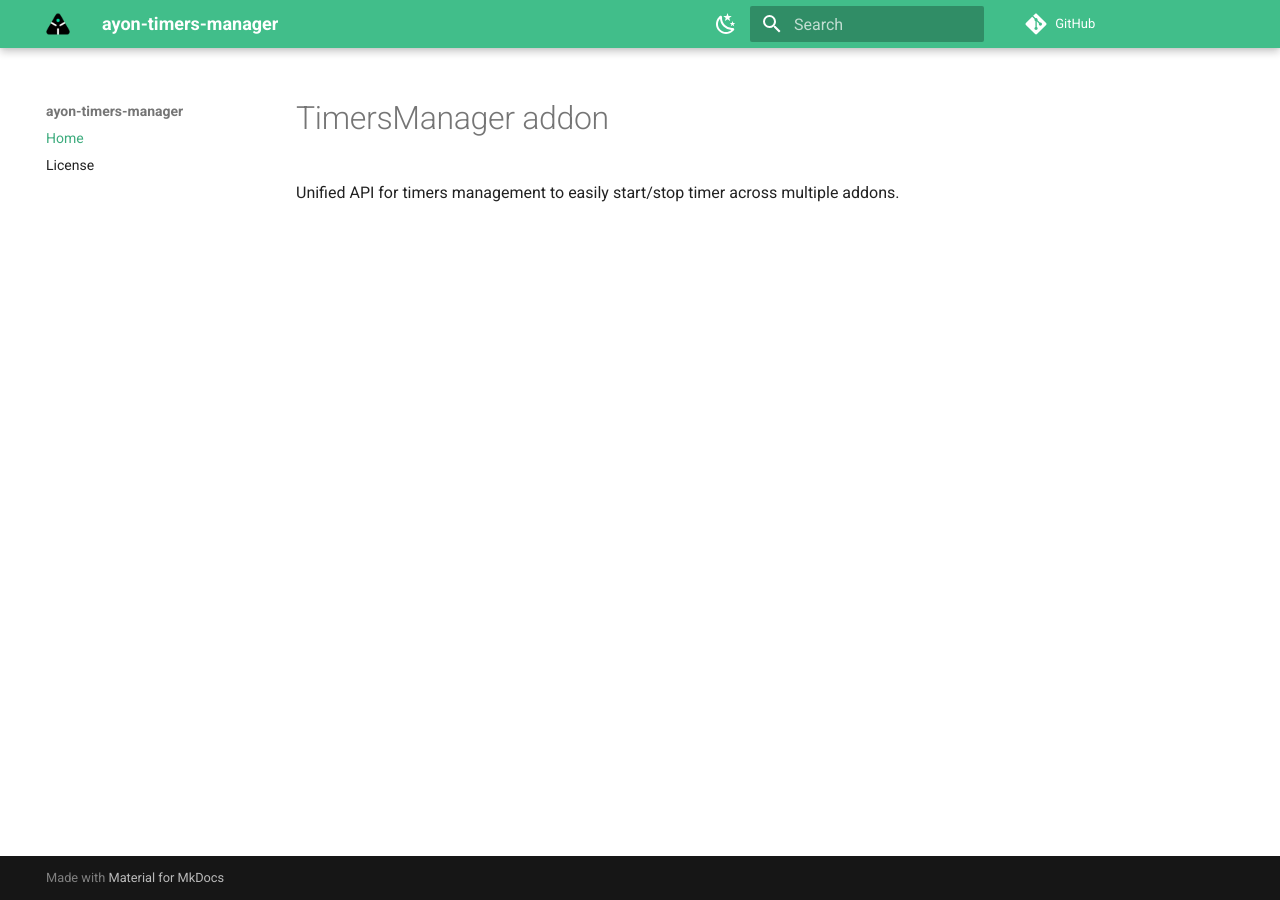
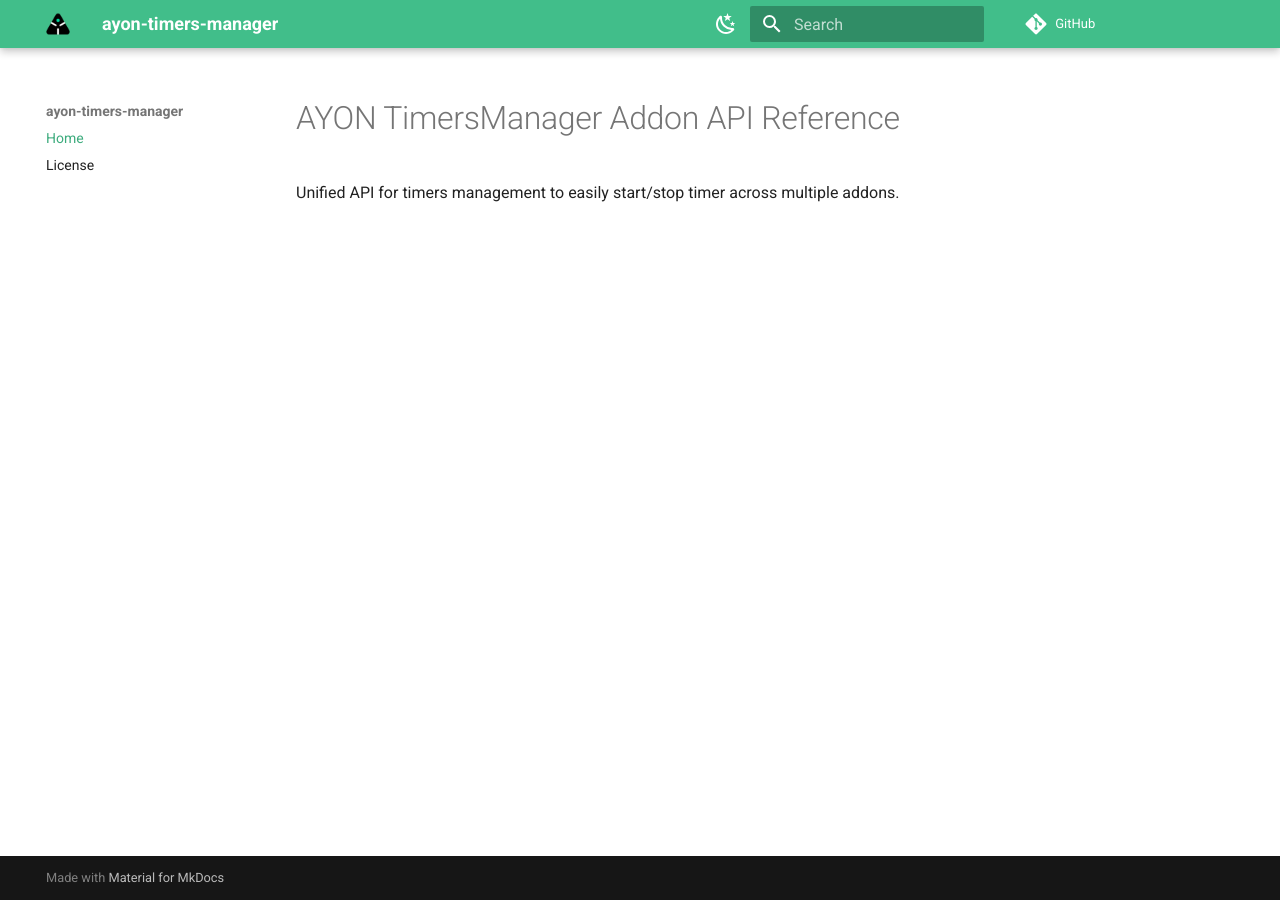
Before and after one commit to ynput/ayon-timers-manager, an MkDocs documentation site: the page built from docs/index.md, in a window 1280 px wide. Built offline with MkDocs 1.6.1 and Material for MkDocs 9.7.7, drawn with Linux system fonts in a browser that asks for light colours; comment, search, counter and statistics services are not loaded; the version menu is left out.

Commit message:
MK Docs: Refactor the title

```diff
--- a/docs/index.md
+++ b/docs/index.md
@@ -1 +1,3 @@
---8<-- "README.md"
+# AYON TimersManager Addon API Reference
+
+--8<-- "README.md:2"
```
